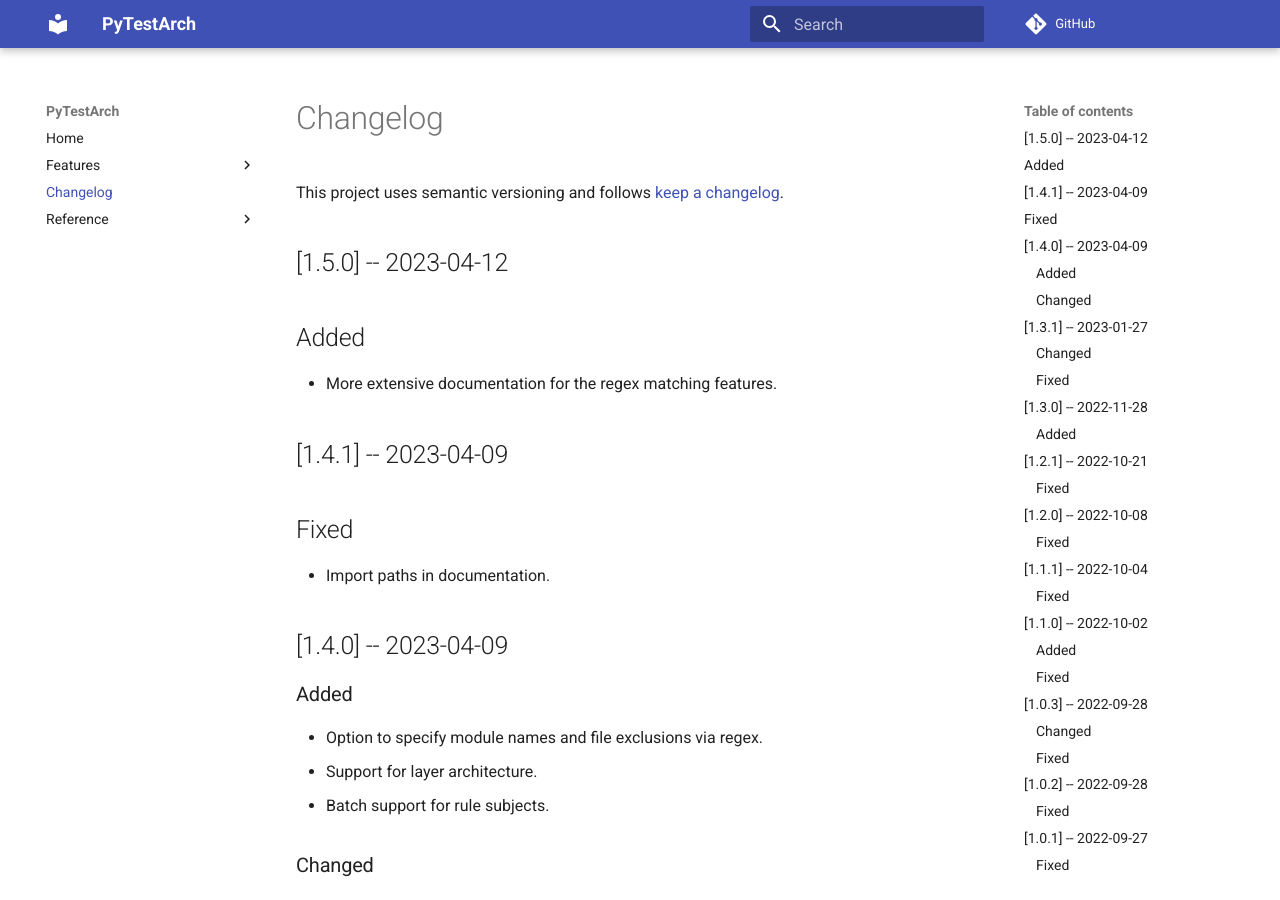
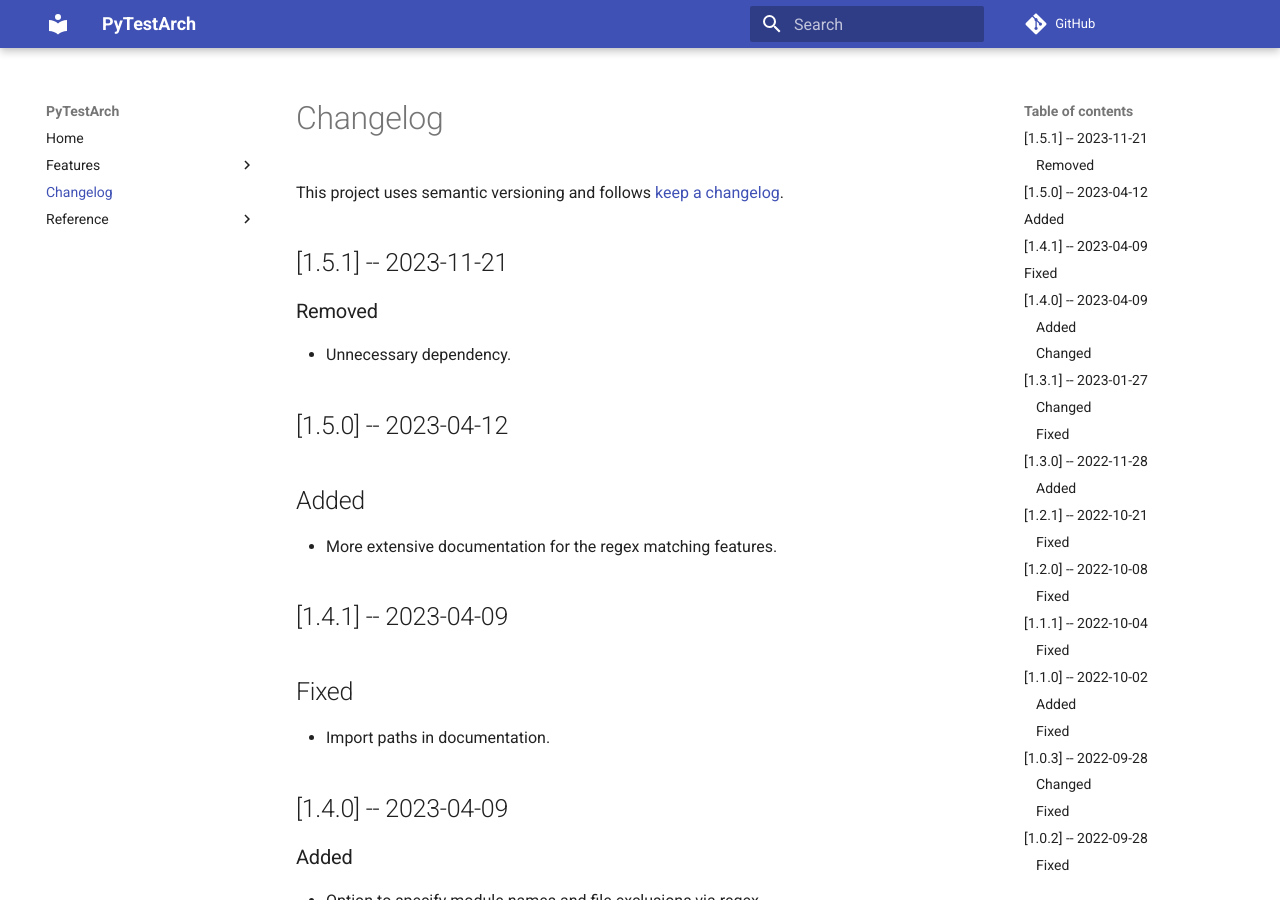
Before and after one commit to zyskarch/pytestarch, an MkDocs documentation site: the page built from docs/changelog.md, in a window 1280 px wide and 900 px high. Built offline with MkDocs 1.6.1 and Material for MkDocs 9.7.7, drawn with Linux system fonts in a browser that asks for light colours; comment, search, counter and statistics services are not loaded.

Commit message:
Environment: Remove dependency b2.
The dependency is not needed, and was accidentally introduced.

```diff
--- a/docs/changelog.md
+++ b/docs/changelog.md
@@ -1,6 +1,11 @@
 # Changelog
 
 This project uses semantic versioning and follows [keep a changelog](https://keepachangelog.com).
+
+## [1.5.1] -- 2023-11-21
+### Removed
+- Unnecessary dependency.
+
 
 ## [1.5.0] -- 2023-04-12
 ## Added
--- a/pyproject.toml
+++ b/pyproject.toml
@@ -1,6 +1,6 @@
 [tool.poetry]
 name = "PyTestArch"
-version = "1.5.0"
+version = "1.5.1"
 description = "Test framework for software architecture based on imports between modules"
 authors = ["zyskarch <zyskarch@gmail.com>"]
 maintainers = ["zyskarch <zyskarch@gmail.com>"]
@@ -29,7 +29,6 @@ classifiers = [
 python = "^3.8"
 networkx = "^3.0"
 matplotlib = "^3.5.3"
-b2 = "^3.7.1"
 
 [tool.poetry.dev-dependencies]
 mkdocs = "^1.3.1"
```
Also changed, not shown: 1 other file.
